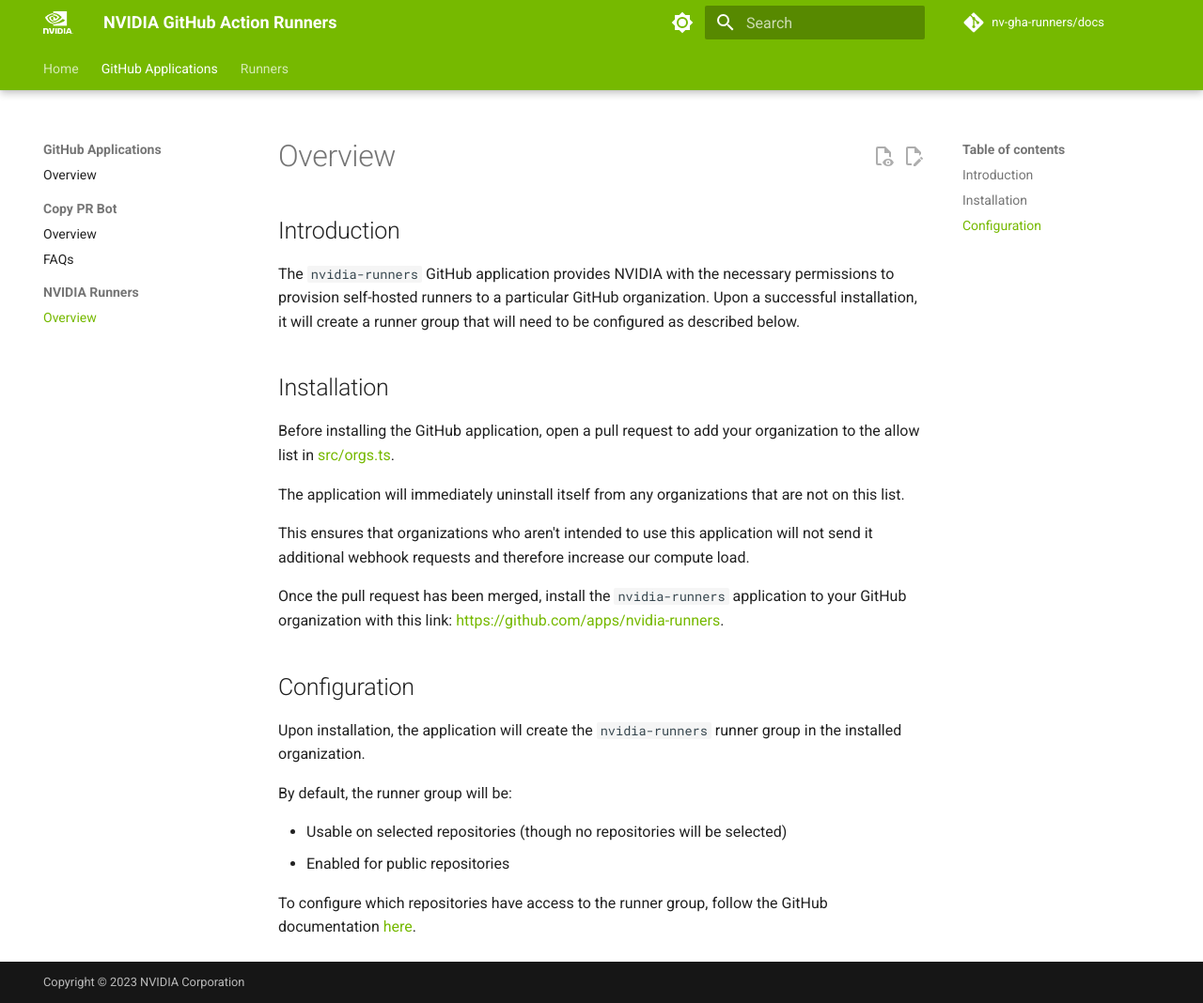
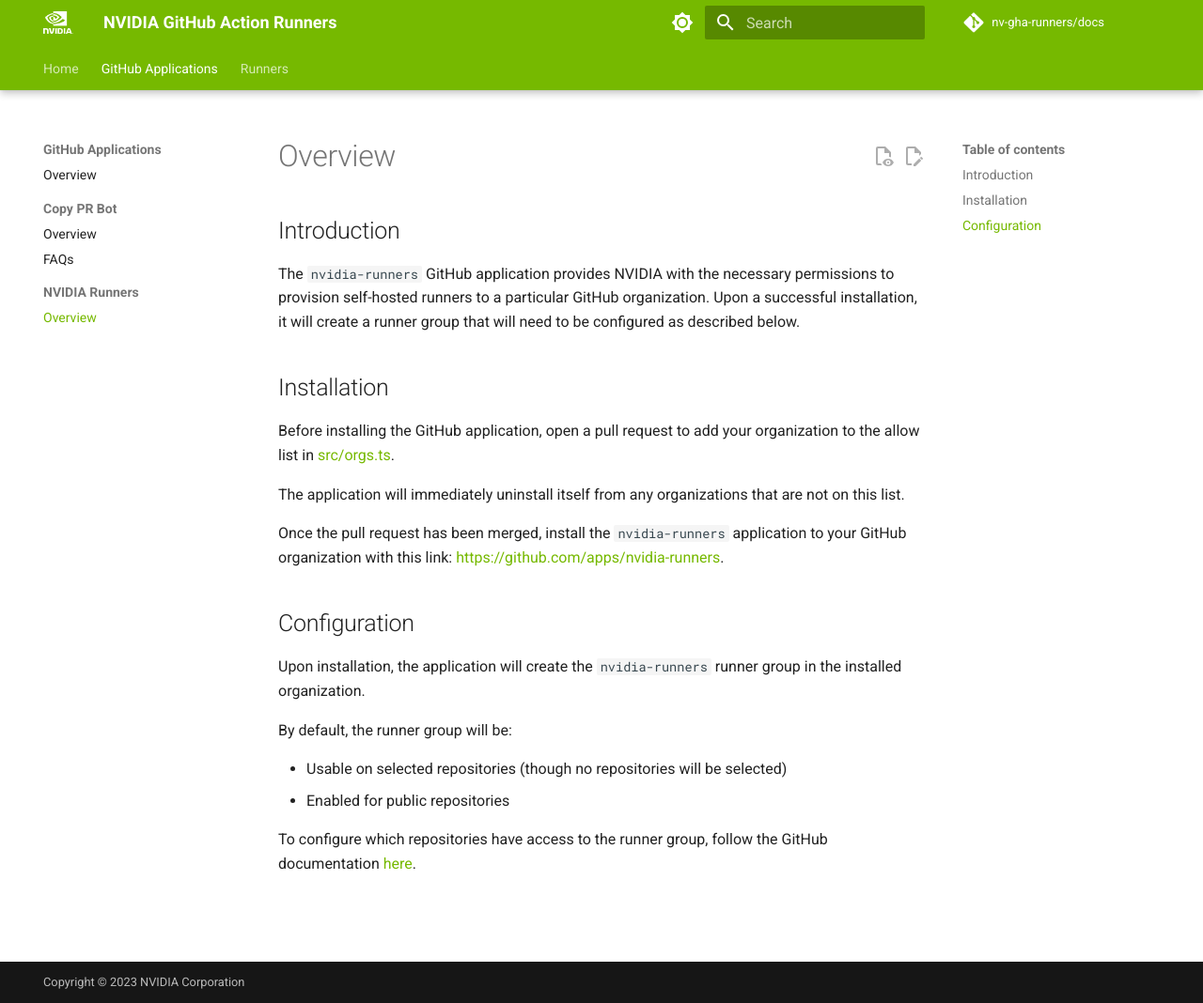
Before and after one commit to nv-gha-runners/docs, an MkDocs documentation site: the page built from docs/apps/nvidia-runners/index.md, in a window 1280 px wide and 1068 px high. Shown: the whole window at 94% size. Built offline with MkDocs 1.6.1 and Material for MkDocs 9.7.7, drawn with Linux system fonts in a browser that asks for light colours; comment, search, counter and statistics services are not loaded.

Commit message:
rm unnecessary statement

```diff
--- a/docs/apps/nvidia-runners/index.md
+++ b/docs/apps/nvidia-runners/index.md
@@ -9,8 +9,6 @@ The `nvidia-runners` GitHub application provides NVIDIA with the necessary permi
 Before installing the GitHub application, open a pull request to add your organization to the allow list in [src/orgs.ts](https://github.com/nv-gha-runners/nvidia-runners/blob/main/src/orgs.ts).
 
 The application will immediately uninstall itself from any organizations that are not on this list.
-
-This ensures that organizations who aren't intended to use this application will not send it additional webhook requests and therefore increase our compute load.
 
 Once the pull request has been merged, install the `nvidia-runners` application to your GitHub organization with this link: <https://github.com/apps/nvidia-runners>.
 
```
Also changed, not shown: docs/apps/copy-pr-bot/index.md (+0 -2 lines).
